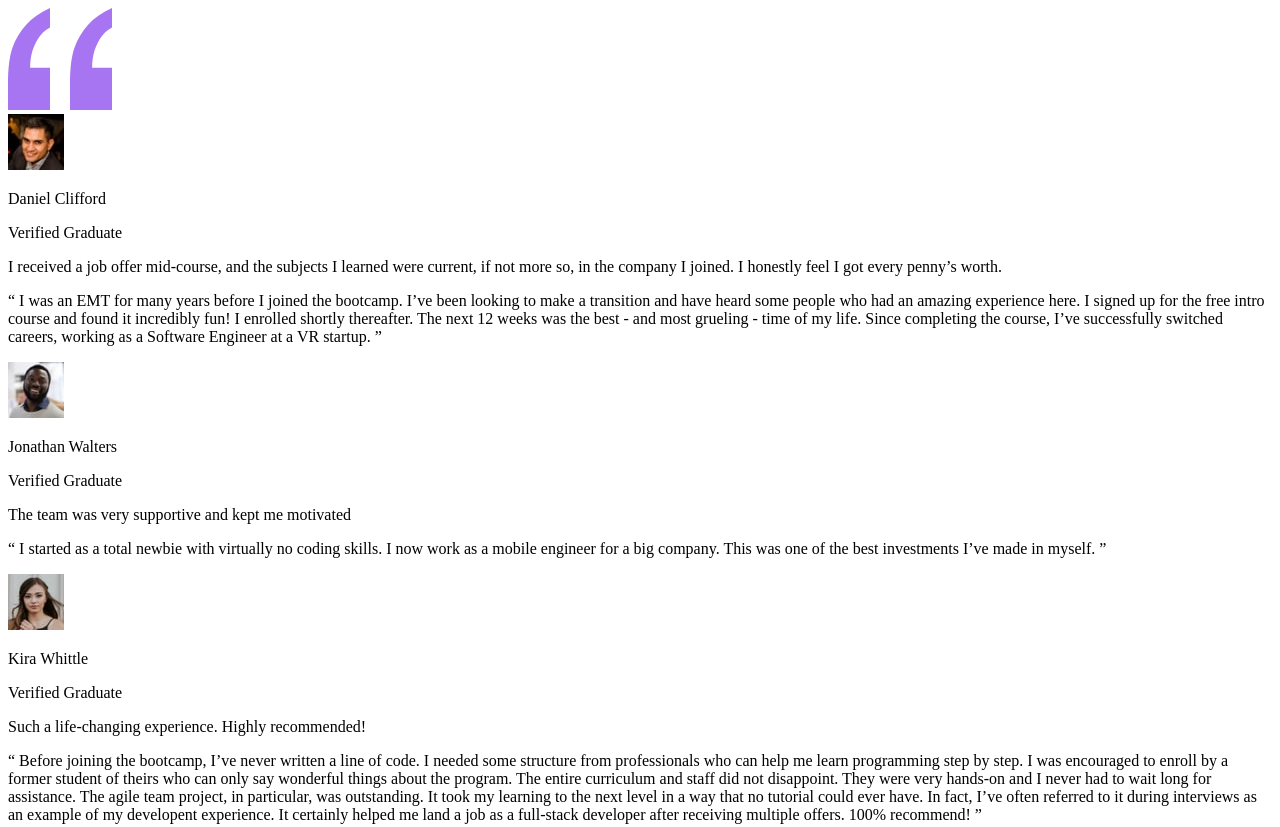
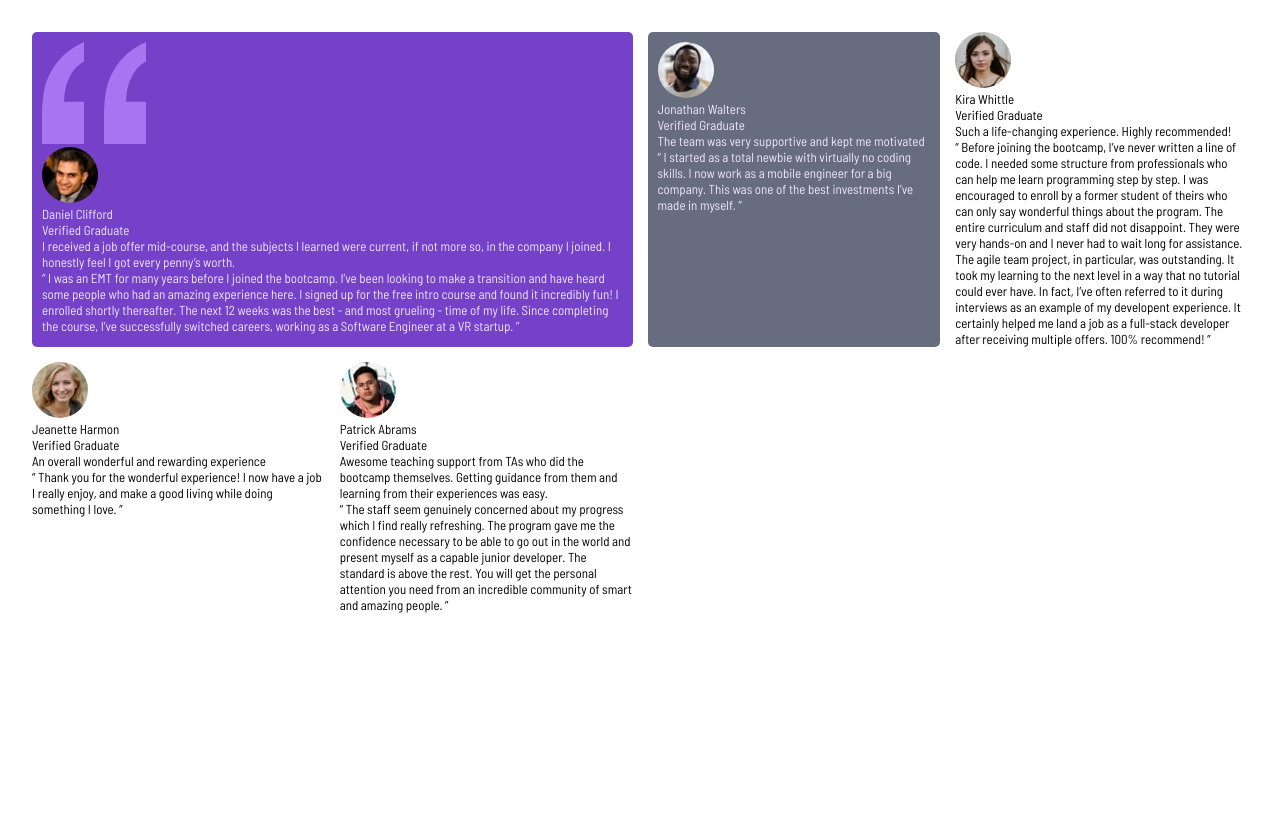
Before and after one commit to EdgeJournals/testimonials-grid-section, a plain HTML site: page index.html in a window 1280 px wide. Shown: the top 827 px of the page. After the commit the page ends 800 px from the top, so only its background shows below. Drawn offline with Linux system fonts and the light colour scheme.

Commit message:
added css file

```diff
--- a/index.html
+++ b/index.html
@@ -7,13 +7,14 @@
 <link rel="preconnect" href="https://fonts.gstatic.com" crossorigin>
 <link href="https://fonts.googleapis.com/css2?family=Barlow+Semi+Condensed:ital,wght@0,100;0,200;0,300;0,400;0,500;0,600;0,700;0,800;0,900;1,100;1,200;1,300;1,400;1,500;1,600;1,700;1,800;1,900&display=swap" rel="stylesheet">
   <link rel="icon" type="image/png" sizes="32x32" href="./images/favicon-32x32.png">
+  <link rel="stylesheet" href="style.css">
   <title>Frontend Mentor | [Testimonial Grid Section]</title>
 </head>
 <body>
   <main>
     <section class="container">
-      <div>
-        <img src="images/bg-pattern-quotation.svg" alt="">
+      <div class="daniel">
+        <img src="images/bg-pattern-quotation.svg" alt="quotation" class="quotation">
         <div class="author-text">
           <img src="images/image-daniel.jpg" alt="author's photo" class="author-photo">
           <article>
@@ -39,7 +40,7 @@
           </p>
         </div>
       </div>
-      <div>
+      <div class="jonathan">
         <div class="author-text">
           <img src="images/image-jonathan.jpg" alt="author's photo" class="author-photo">
           <article>
--- /dev/null
+++ b/style.css
@@ -0,0 +1,49 @@
+*{
+  margin: 0;
+  padding: 0;
+}
+
+body{
+  justify-content: center;
+  align-items: center;
+  font-family: Barlow Semi Condensed;
+  font-size: 13px;
+}
+
+.container{
+  display: grid;
+  grid-template-columns: 1fr 1fr 1fr 1fr;
+  grid-row: 1fr 1fr;
+  gap: 15px;
+  padding: 2rem;
+}
+
+.quotation{
+  z-index: -1;
+  justify-content: right;
+  align-items: right;
+}
+.daniel{
+  background-color: hsl(263, 55%, 52%);
+  color: hsl(260, 100%, 95%);
+  align-items: right;
+  justify-content: right;
+  grid-column: span 2;
+  border-radius: 5px;
+  padding: 10px;
+}
+
+.author-photo{
+  border-radius: 50%;
+  display: inline;
+}
+article{
+  display: inline;
+}
+
+.jonathan{
+  background-color: hsl(224, 10%, 45%);
+  color: hsl(260, 100%, 95%);
+  border-radius: 5px;
+  padding: 10px;
+}
```
